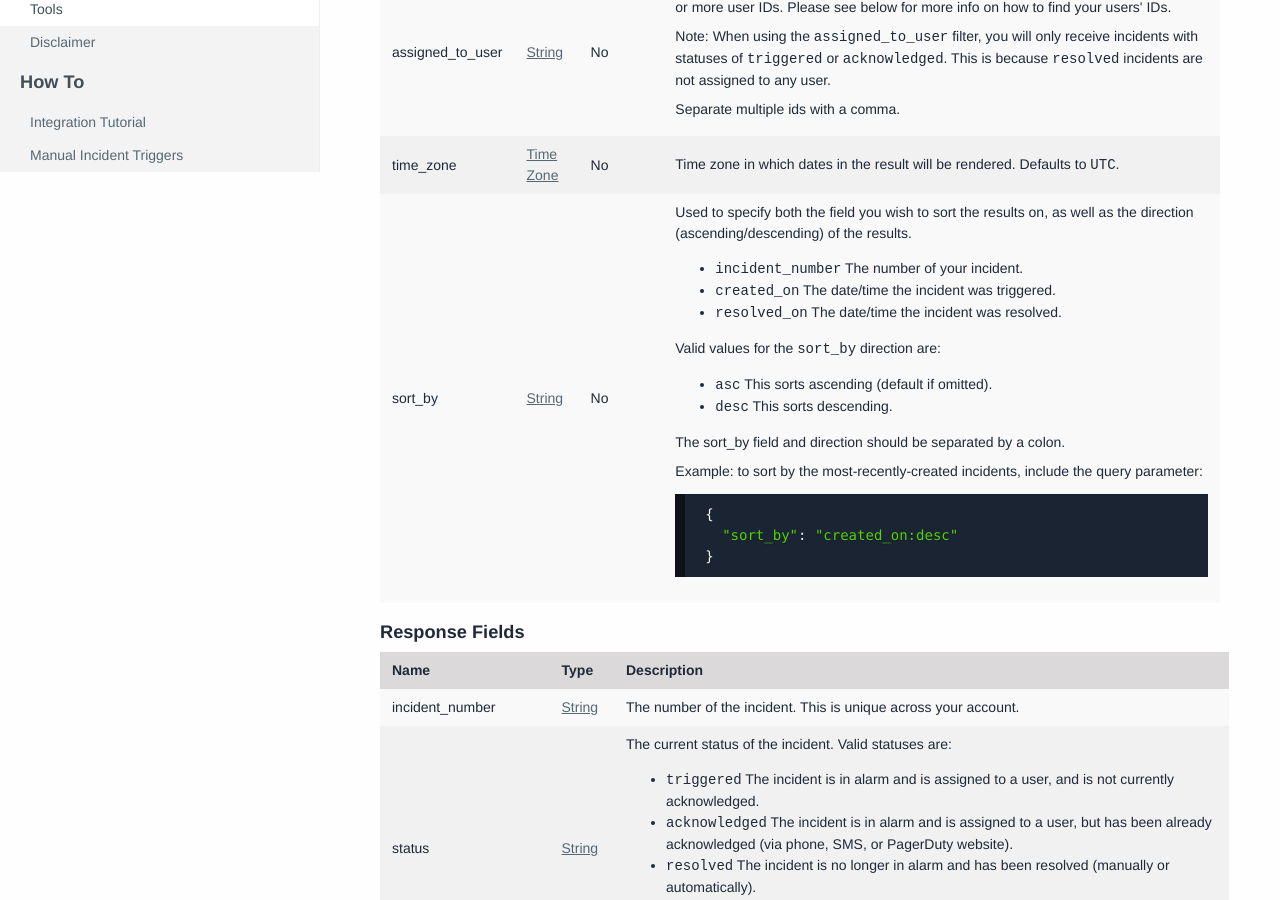
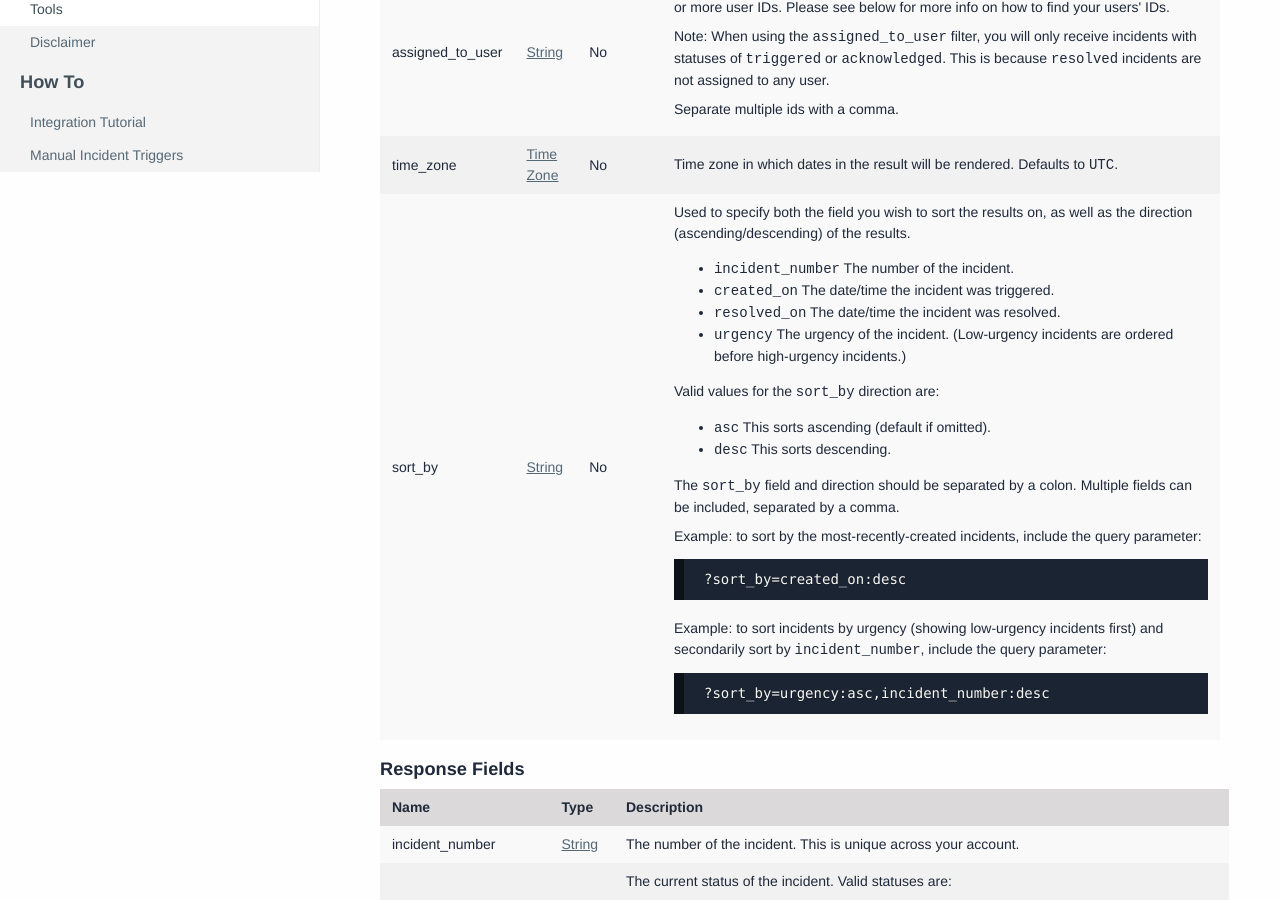
Before and after one commit to h4dz/devdocs, a Jekyll site: the page built from source/documentation/rest/incidents/list.html, in a window 1280 px wide and 900 px high, scrolled down 1200 px. Built offline with Jekyll 4.4.1, drawn with Linux system fonts in a browser that asks for light colours; some web fonts are replaced.

Commit message:
Documented sort-by-urgency features.

```diff
--- a/source/documentation/rest/incidents/list.html
+++ b/source/documentation/rest/incidents/list.html
@@ -235,13 +235,16 @@ GET https://<span class="base_url contenteditable persist" contenteditable="true
             Used to specify both the field you wish to sort the results on, as well as the direction (ascending/descending) of the results.
             <ul>
               <li>
-                <code>incident_number</code> The number of your incident.
+                <code>incident_number</code> The number of the incident.
               </li>
               <li>
                 <code>created_on</code> The date/time the incident was triggered.
               </li>
               <li>
                 <code>resolved_on</code> The date/time the incident was resolved.
+              </li>
+              <li>
+                <code>urgency</code> The urgency of the incident. (Low-urgency incidents are ordered before high-urgency incidents.)
               </li>
             </ul>
             <p>
@@ -256,15 +259,19 @@ GET https://<span class="base_url contenteditable persist" contenteditable="true
               </li>
             </ul>
             <p>
-              The sort_by field and direction should be separated by a colon.
+              The <code>sort_by</code> field and direction should be separated by a colon. Multiple fields can be included, separated by a comma.
             </p>
             <p>
               Example: to sort by the most-recently-created incidents, include the query parameter:
             </p>
             <pre>
-<code class="language-javascript prettyprint linenums">{
-  "sort_by": "created_on:desc"
-}</code>
+<code class="language-javascript prettyprint linenums">?sort_by=created_on:desc</code>
+</pre>
+            <p>
+              Example: to sort incidents by urgency (showing low-urgency incidents first) and secondarily sort by <code>incident_number</code>, include the query parameter:
+            </p>
+            <pre>
+<code class="language-javascript prettyprint linenums">?sort_by=urgency:asc,incident_number:desc</code>
 </pre>
           </td>
         </tr>
```
